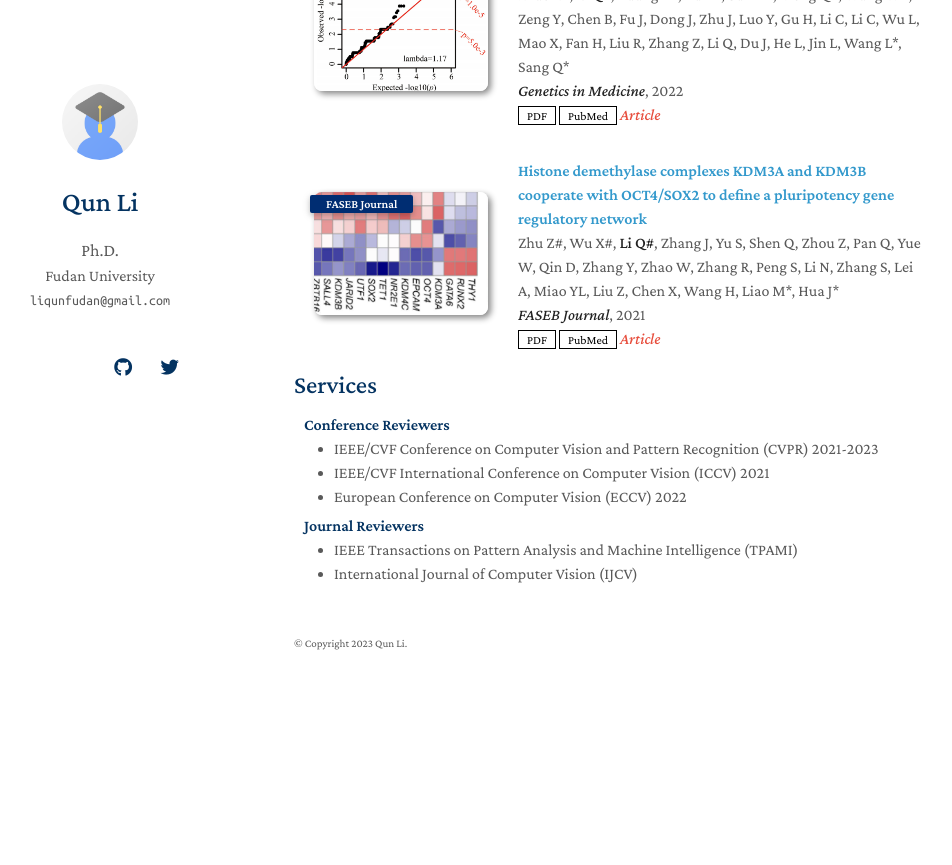
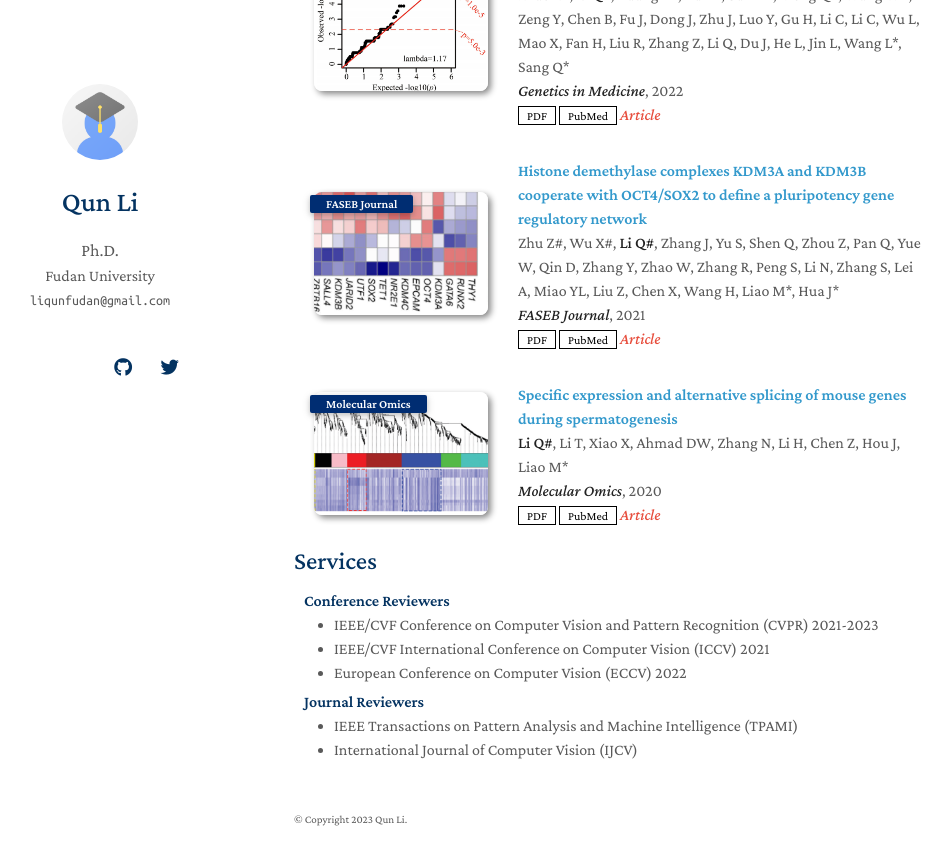
Before and after one commit to liqunbio/liqunbio.github.io, a Jekyll site: the page built from index.md, in a window 1280 px wide and 900 px high, scrolled down 1024 px. Shown: the top 865 px of the window, without its empty margins (176-1128 px from the left). Built offline with Jekyll 4.4.1, drawn with Linux system fonts in a browser that asks for light colours; nearby versions of some CDN libraries; a style sheet for code colours, icons or effects is not loaded; our own code applies the rules of GitHub Pages for plain Markdown files; before the commit the page ends 1748 px from its top, so only the background shows below that.

Commit message:
Update publications.md

```diff
--- a/_includes/publications.md
+++ b/_includes/publications.md
@@ -64,24 +64,50 @@
       </div>
   </li>
 <br>
-  <li>
-    <div class="pub-row">
-    <div class="col-sm-3 abbr" style="position: relative;padding-right: 15px;padding-left: 15px;">
-        <img src="assets/img/2021_FASEB_piPSC.png" class="teaser img-fluid z-depth-1">
-        <abbr class="badge">FASEB Journal</abbr>
-    </div>
+    <li>
+      <div class="pub-row">
+      <div class="col-sm-3 abbr" style="position: relative;padding-right: 15px;padding-left: 15px;">
+          <img src="assets/img/2021_FASEB_piPSC.png" class="teaser img-fluid z-depth-1">
+          <abbr class="badge">FASEB Journal</abbr>
+      </div>
 
-    <div class="col-sm-9" style="position: relative;padding-right: 15px;padding-left: 20px;">
-        <div class="title"><a href="">Histone demethylase complexes KDM3A and KDM3B cooperate with OCT4/SOX2 to define a pluripotency gene regulatory network</a></div>
-        <div class="author">Zhu Z#, Wu X#, <strong>Li Q#</strong>, Zhang J, Yu S, Shen Q, Zhou Z, Pan Q, Yue W, Qin D, Zhang Y, Zhao W, Zhang R, Peng S, Li N, Zhang S, Lei A, Miao YL, Liu Z, Chen X, Wang H, Liao M*, Hua J*</div>
-        <div class="periodical"><strong><em>FASEB Journal</em></strong>, 2021</div>
-        <div class="links">
-        <a href="" class="btn btn-sm z-depth-0" role="button" target="_blank" style="font-size:12px;">PDF</a>
-        <a href="https://pubmed.ncbi.nlm.nih.gov/34042215/" class="btn btn-sm z-depth-0" role="button" target="_blank" style="font-size:12px;">PubMed</a>
-        <strong><i style="color:#e74d3c">Article</i></strong>
-        </div>
-    </div>
-    </div>
-</li>
+      <div class="col-sm-9" style="position: relative;padding-right: 15px;padding-left: 20px;">
+          <div class="title"><a href="">Histone demethylase complexes KDM3A and KDM3B cooperate with OCT4/SOX2 to define a pluripotency gene regulatory network</a></div>
+          <div class="author">Zhu Z#, Wu X#, <strong>Li Q#</strong>, Zhang J, Yu S, Shen Q, Zhou Z, Pan Q, Yue W, Qin D, Zhang Y, Zhao W, Zhang R, Peng S, Li N, Zhang S, Lei A, Miao YL, Liu Z, Chen X, Wang H, Liao M*, Hua J*</div>
+          <div class="periodical"><strong><em>FASEB Journal</em></strong>, 2021</div>
+          <div class="links">
+          <a href="" class="btn btn-sm z-depth-0" role="button" target="_blank" style="font-size:12px;">PDF</a>
+          <a href="https://pubmed.ncbi.nlm.nih.gov/34042215/" class="btn btn-sm z-depth-0" role="button" target="_blank" style="font-size:12px;">PubMed</a>
+          <strong><i style="color:#e74d3c">Article</i></strong>
+          </div>
+      </div>
+      </div>
+    </li>
+<br>
+    <li>
+      <div class="pub-row">
+      <div class="col-sm-3 abbr" style="position: relative;padding-right: 15px;padding-left: 15px;">
+          <img src="assets/img/2021_MO_spermotogenesis.png" class="teaser img-fluid z-depth-1">
+          <abbr class="badge">Molecular Omics</abbr>
+      </div>
+
+      <div class="col-sm-9" style="position: relative;padding-right: 15px;padding-left: 20px;">
+          <div class="title"><a href="">Specific expression and alternative splicing of mouse genes during spermatogenesis</a></div>
+          <div class="author"><strong>Li Q#</strong>, Li T, Xiao X, Ahmad DW, Zhang N, Li H, Chen Z, Hou J, Liao M*</div>
+          <div class="periodical"><strong><em>Molecular Omics</em></strong>, 2020</div>
+          <div class="links">
+          <a href="" class="btn btn-sm z-depth-0" role="button" target="_blank" style="font-size:12px;">PDF</a>
+          <a href="https://pubmed.ncbi.nlm.nih.gov/32211685/" class="btn btn-sm z-depth-0" role="button" target="_blank" style="font-size:12px;">PubMed</a>
+          <strong><i style="color:#e74d3c">Article</i></strong>
+          </div>
+      </div>
+      </div>
+    </li>
+
+
+
+
+
+
 </ol>
 </div>
```
